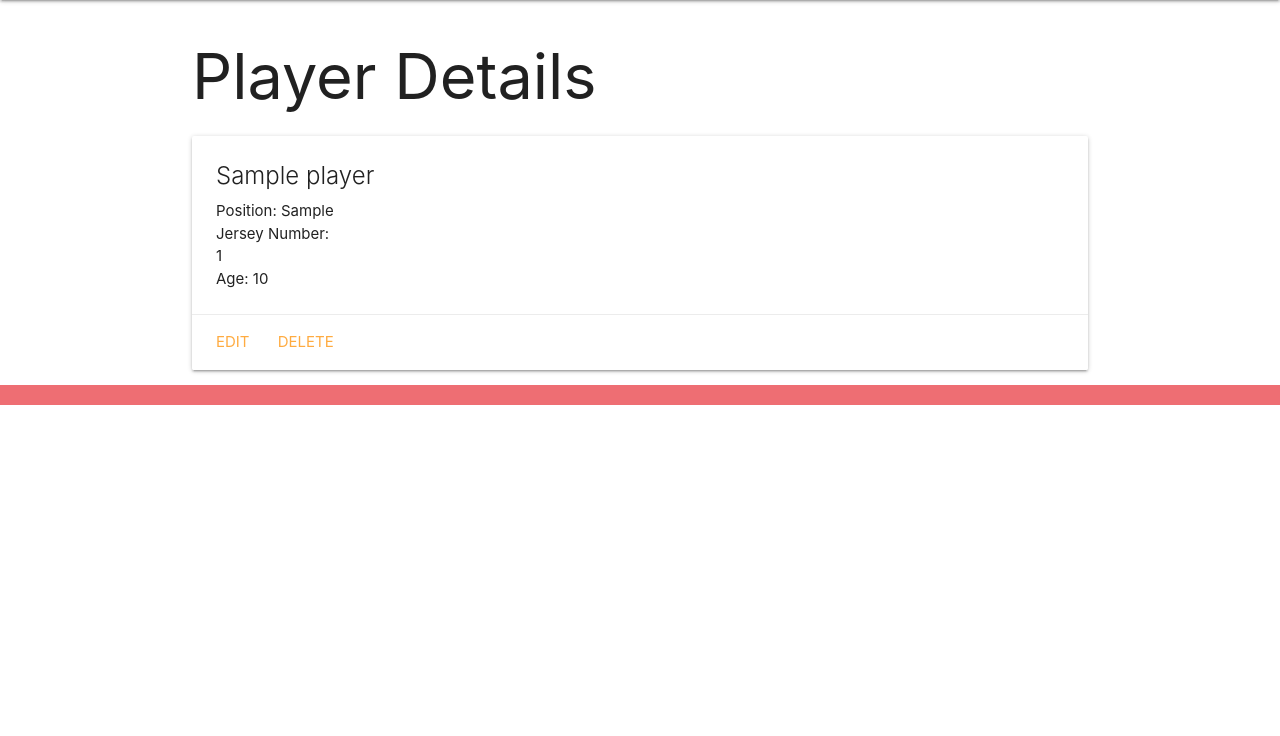
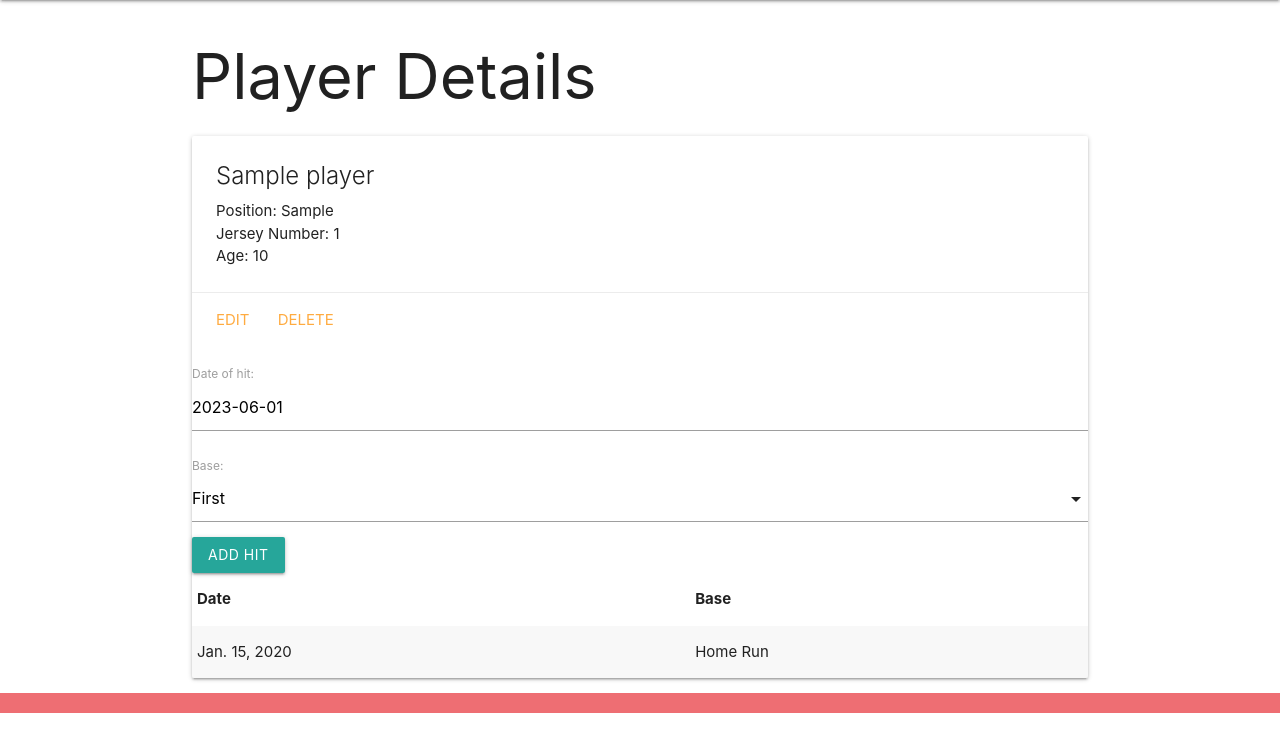
Before and after one commit to seanh101/MLB-Player-Collector, a Django app: page /players/1/ in a window 1280 px wide. Shown: the part 64-800 px from the top of the page. Run offline with Django 4.2, Linux system fonts and the light colour scheme; tables that the repository leaves empty hold one stand-in row (values such as "Sample post").

Commit message:
Part 4 complete - hit model added

```diff
--- a/main_app/admin.py
+++ b/main_app/admin.py
@@ -1,5 +1,6 @@
 from django.contrib import admin
-from .models import Player
+from .models import Player, Hit
 
 # Register your models here.
 admin.site.register(Player)
+admin.site.register(Hit)
--- /dev/null
+++ b/main_app/forms.py
@@ -0,0 +1,7 @@
+from django.forms import ModelForm
+from .models import Hit
+
+class HitForm(ModelForm):
+  class Meta:
+    model = Hit
+    fields = ['date', 'base']
--- a/main_app/models.py
+++ b/main_app/models.py
@@ -1,5 +1,12 @@
 from django.db import models
 from django.urls import reverse
+
+BASE = (
+    ('F', 'First'),
+    ('S', 'Second'),
+    ('T', 'Third'),
+    ('F', 'Home Run'),
+)
 
 # Create your models here.
 class Player(models.Model):
@@ -9,8 +16,22 @@ class Player(models.Model):
     age = models.IntegerField()
 
 
-def __str__(self):
-    return f'{self.name} ({self.id})'
+    def __str__(self):
+        return f'{self.name} ({self.id})'
 
-def get_absolute_url(self):
-    return reverse('detail', kwargs={'player_id': self.id})
+    def get_absolute_url(self):
+        return reverse('detail', kwargs={'player_id': self.id})
+
+class Hit(models.Model):
+    date = models.DateField('date of hit')
+    base = models.CharField(
+        max_length = 1,
+        choices=BASE,
+        default=BASE[0][0]
+    )
+
+    player = models.ForeignKey(Player, on_delete=models.CASCADE)
+
+
+    def __str__(self):
+        return f"{self.get_base_display()} on {self.date}"
--- a/main_app/templates/base.html
+++ b/main_app/templates/base.html
@@ -9,6 +9,7 @@
   <title>Player Collector</title>
   <link rel="stylesheet" href="https://cdnjs.cloudflare.com/ajax/libs/materialize/1.0.0/css/materialize.min.css">
   <link rel="stylesheet" href="{% static 'css/style.css' %}">
+  <script src="https://cdnjs.cloudflare.com/ajax/libs/materialize/1.0.0/js/materialize.min.js"></script>
 </head>
 <body>
   <header class="navbar-fixed">
--- a/main_app/templates/players/detail.html
+++ b/main_app/templates/players/detail.html
@@ -7,13 +7,45 @@
   <div class="card-content">
     <span class="card-title">{{ player.name }}</span>
     <p>Position: {{ player.position }}</p>
-    <p>Jersey Number: {{ player.jersey_number|linebreaks }}</p>
+    <p>Jersey Number: {{ player.jersey_number }}</p>
     <p>Age: {{ player.age }}</p>
   </div>
   <div class="card-action">
     <a href="{% url 'players_update' player.id %}">Edit</a>
     <a href="{% url 'players_delete' player.id %}">Delete</a>
   </div>
+  <div class="col s6">
+    <form action="{% url 'add_hit' player.id %}" method="POST">
+      {% csrf_token %}
+      {{ hit_form.as_p }}
+      <input type="submit" class="btn" value="Add Hit">
+    </form>
+    <table class="striped">
+      <thead>
+        <tr><th>Date</th><th>Base</th></tr>
+      </thead>
+      <tbody>
+        {% for hit in player.hit_set.all %}
+          <tr>
+            <td>{{hit.date}}</td>
+            <td>{{hit.get_base_display}}</td>
+          </tr>
+        {% endfor %}
+      </tbody>
+    </table>
+  </div>
 </div>
 
+<script>
+  const dateEl = document.getElementById('id_date');
+
+  M.Datepicker.init(dateEl, {
+    format: 'yyyy-mm-dd',
+    defaultDate: new Date(),
+    setDefaultDate: true,
+    autoClose: true
+  });
+  const selectEl = document.getElementById('id_base');
+  M.FormSelect.init(selectEl);
+</script>
 {% endblock %}
--- a/main_app/templates/players/index.html
+++ b/main_app/templates/players/index.html
@@ -9,7 +9,7 @@
       <div class="card-content">
         <span class="card-title">{{ player.name }}</span>
         <p>Position: {{ player.position }}</p>
-        <p>Jersey Number: {{ player.jersey_number|linebreaks }}</p>
+        <p>Jersey Number: {{ player.jersey_number }}</p>
         <p>Age: {{ player.age }}</p>
       </div>
     </div>
--- a/main_app/urls.py
+++ b/main_app/urls.py
@@ -9,4 +9,5 @@ urlpatterns = [
   path('players/create/', views.PlayerCreate.as_view(), name='players_create'),
   path('players/<int:pk>/update/', views.PlayerUpdate.as_view(), name='players_update'),
   path('players/<int:pk>/delete/', views.PlayerDelete.as_view(), name='players_delete'),
+  path('players/<int:player_id>/add_hit/', views.add_hit, name='add_hit'),
 ]
--- a/main_app/views.py
+++ b/main_app/views.py
@@ -1,12 +1,13 @@
-from django.shortcuts import render
+from django.shortcuts import render, redirect
 from django.views.generic.edit import CreateView, UpdateView, DeleteView
 from .models import Player
+from .forms import HitForm
 
 
 
 # Create your views here.
 def home(request):
-  return render(request, 'home.html')
+    return render(request, 'home.html')
 
 def about(request):
     return render(request, 'about.html')
@@ -19,9 +20,18 @@ def players_index(request):
 
 def players_detail(request, player_id):
     player = Player.objects.get(id=player_id)
+    hit_form = HitForm()
     return render(request, 'players/detail.html', {
-        'player': player
+        'player': player, 'hit_form': hit_form
     })
+
+def add_hit(request, player_id):
+    form = HitForm(request.POST)
+    if form.is_valid():
+        new_hit = form.save(commit=False)
+        new_hit.player_id = player_id
+        new_hit.save()
+    return redirect('detail', player_id=player_id)
 
 class PlayerCreate(CreateView):
     model = Player
--- a/manage.py
+++ b/manage.py
@@ -6,7 +6,7 @@ import sys
 
 def main():
     """Run administrative tasks."""
-    os.environ.setdefault('DJANGO_SETTINGS_MODULE', 'finchcollector.settings')
+    os.environ.setdefault('DJANGO_SETTINGS_MODULE', 'playercollector.settings')
     try:
         from django.core.management import execute_from_command_line
     except ImportError as exc:
--- a/finchcollector/asgi.py
+++ b/playercollector/asgi.py
@@ -1,5 +1,5 @@
 """
-ASGI config for finchcollector project.
+ASGI config for playercollector project.
 
 It exposes the ASGI callable as a module-level variable named ``application``.
 
@@ -11,6 +11,6 @@ import os
 
 from django.core.asgi import get_asgi_application
 
-os.environ.setdefault('DJANGO_SETTINGS_MODULE', 'finchcollector.settings')
+os.environ.setdefault('DJANGO_SETTINGS_MODULE', 'playercollector.settings')
 
 application = get_asgi_application()
--- a/finchcollector/wsgi.py
+++ b/playercollector/wsgi.py
@@ -1,5 +1,5 @@
 """
-WSGI config for finchcollector project.
+WSGI config for playercollector project.
 
 It exposes the WSGI callable as a module-level variable named ``application``.
 
@@ -11,6 +11,6 @@ import os
 
 from django.core.wsgi import get_wsgi_application
 
-os.environ.setdefault('DJANGO_SETTINGS_MODULE', 'finchcollector.settings')
+os.environ.setdefault('DJANGO_SETTINGS_MODULE', 'playercollector.settings')
 
 application = get_wsgi_application()
```
Also changed, not shown: main_app/templates/main_app/player_confirm_delete.html (added, +13 -0 lines), main_app/templates/main_app/player_form.html (added, +19 -0 lines), playercollector/settings.py (renamed from finchcollector/settings.py, +4 -4 lines), main_app/migrations/0002_hit.py (added), playercollector/__init__.py (added), playercollector/urls.py (renamed from finchcollector/urls.py).
